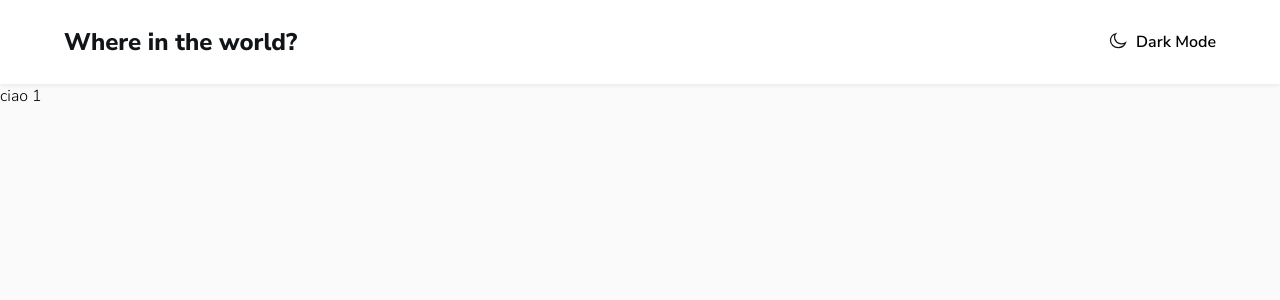
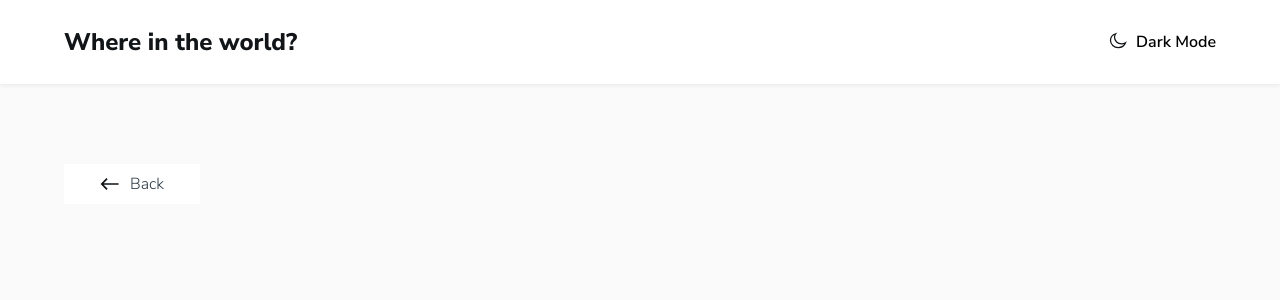
Before and after one commit to Valentinazn/Rest-Countries-PFStart2Impact, a Next.js app: page /details/1 in a window 1280 px wide. Shown: the top 300 px of the page. Built offline with nearby package versions, Linux system fonts and the light colour scheme; no server answers.

Commit message:
Updated details page

```diff
--- /dev/null
+++ b/app/components/BackLink/index.tsx
@@ -0,0 +1,20 @@
+import Link from "next/link";
+import React from "react";
+import ArrowLeft from "../svg/ArrowLeft";
+
+interface IBackLink {
+  text: string;
+}
+
+const BackLink = ({ text }: IBackLink) => {
+  return (
+    <Link href={"/"}>
+      <div className="w-[136px] h-[40px] bg-white inline-flex justify-center items-center gap-[10px]">
+        <ArrowLeft />
+        <p className="text-darkBlue leading-5">{text}</p>
+      </div>
+    </Link>
+  );
+};
+
+export default BackLink;
--- a/app/components/Card/index.tsx
+++ b/app/components/Card/index.tsx
@@ -1,3 +1,4 @@
+import Link from "next/link";
 import { Welcome } from "@/app/type";
 import Image from "next/image";
 import React, { memo } from "react";
@@ -27,9 +28,12 @@ const Card = ({ data, indexOfFistCard, indexOfLastCard }: ICard) => {
                   height={160}
                 />
                 <div className="grid grid-cols-1 p-[24px]  pb-[46px]">
-                  <h3 className="text-black text-[18px] font-extrabold leading-[26px] gap-[16px]">
-                    {i.name.common}
-                  </h3>
+                  <Link href={`/details/${i.cca2}`}>
+                    <h3 className="text-black text-[18px] font-extrabold leading-[26px] gap-[16px]">
+                      {i.name.common}
+                    </h3>
+                  </Link>
+
                   <div className="grid grid-cols-1 text-black text-[14px] font-[600] leading-[16px] gap-[8px]">
                     <p>
                       Population:
--- /dev/null
+++ b/app/components/svg/ArrowLeft/index.tsx
@@ -0,0 +1,20 @@
+const ArrowLeft = () => {
+  return (
+    <svg
+      xmlns="http://www.w3.org/2000/svg"
+      width="20"
+      height="20"
+      viewBox="0 0 20 20"
+      fill="none"
+    >
+      <path
+        fillRule="evenodd"
+        clipRule="evenodd"
+        d="M6.46447 4.10744L7.64298 5.28596L3.75389 9.17504L18.6031 9.17504L18.6031 10.825L3.75389 10.825L7.64298 14.714L6.46447 15.8926L0.57191 10L6.46447 4.10744Z"
+        fill="#111517"
+      />
+    </svg>
+  );
+};
+
+export default ArrowLeft;
--- a/app/details/[id]/page.tsx
+++ /dev/null
@@ -1,7 +0,0 @@
-import React from "react";
-
-const Details = ({ params }: any) => {
-  return <div>ciao {params.id}</div>;
-};
-
-export default Details;
--- /dev/null
+++ b/app/details/[name]/page.tsx
@@ -0,0 +1,72 @@
+"use client";
+import BackLink from "@/app/components/BackLink";
+import { Currencies } from "@/app/type";
+import { useFetchCountriesQuery } from "@/redux/features/countries/countriesApiSlice";
+import Image from "next/image";
+import React from "react";
+
+interface IDetails {
+  params: { name: string };
+}
+
+const Details = ({ params }: IDetails) => {
+  const { data } = useFetchCountriesQuery(null);
+
+  const country = data?.filter((i) => i.cca2 === params.name);
+
+  console.log(country);
+
+  function getObjectProps<Obj, Key extends keyof Obj>(
+    obj: Obj,
+    key: Key
+  ): Obj[Key] {
+    return obj[key];
+  }
+
+  return (
+    <main className="max-w-[1360px]  w-[90%]  my-0 mx-auto">
+      <div className="mt-[80px]">
+        <BackLink text={"Back"} />
+      </div>
+      {country?.map((x) => {
+        const g = getObjectProps(
+          x.currencies,
+          Object.keys(x.currencies) as unknown as keyof Currencies
+        );
+
+        const c: Currencies[] = [];
+
+        return (
+          <div className="grid mt-[80px] grid-cols-2 gap-[120px]">
+            <Image
+              className="w-full"
+              src={x.flags.svg}
+              alt={""}
+              width={300}
+              height={300}
+            />
+            <div className="grid grid-cols-1">
+              <h2>{x.name.common}</h2>
+              <div className="grid grid-cols-2">
+                <div>
+                  <p>Native Name:</p>
+                  <p>Population:{x.population}</p>
+                  <p>Region:{x.region}</p>
+                  <p>Sub Region:{x.subregion}</p>
+                  <p>Capital:{x.capital}</p>
+                </div>
+                <div>
+                  <p>Top Level Domain:{x.tld}</p>
+                  <p>Currencies: {g?.name}</p>
+                  <p>Languages</p>
+                </div>
+              </div>
+            </div>
+          </div>
+        );
+      })}
+    </main>
+  );
+};
+
+export default Details;
--- a/app/type.ts
+++ b/app/type.ts
@@ -1,59 +1,247 @@
 export interface Welcome {
   name: Name;
-  tld: string[];
+  tld?: string[];
   cca2: string;
-  ccn3: string;
+  ccn3?: string;
   cca3: string;
-  independent: boolean;
-  status: string;
+  cioc?: string;
+  independent?: boolean;
+  status: Status;
   unMember: boolean;
   currencies: Currencies;
   idd: Idd;
-  capital: string[];
+  capital?: string[];
   altSpellings: string[];
-  region: string;
-  subregion: string;
-  languages: Languages;
+  region: Region;
+  subregion?: string;
+  languages?: { [key: string]: string };
   translations: { [key: string]: Translation };
   latlng: number[];
   landlocked: boolean;
   area: number;
-  demonyms: Demonyms;
+  demonyms?: Demonyms;
   flag: string;
   maps: Maps;
   population: number;
+  fifa?: string;
   car: Car;
   timezones: string[];
-  continents: string[];
+  continents: Continent[];
   flags: Flags;
   coatOfArms: CoatOfArms;
-  startOfWeek: string;
+  startOfWeek: StartOfWeek;
   capitalInfo: CapitalInfo;
+  borders?: string[];
+  gini?: { [key: string]: number };
+  postalCode?: PostalCode;
 }
 
 export interface CapitalInfo {
-  latlng: number[];
+  latlng?: number[];
 }
 
 export interface Car {
-  signs: string[];
-  side: string;
+  signs?: string[];
+  side: Side;
 }
 
-export interface CoatOfArms {}
+export enum Side {
+  Left = "left",
+  Right = "right",
+}
+
+export interface CoatOfArms {
+  png?: string;
+  svg?: string;
+}
+
+export enum Continent {
+  Africa = "Africa",
+  Antarctica = "Antarctica",
+  Asia = "Asia",
+  Europe = "Europe",
+  NorthAmerica = "North America",
+  Oceania = "Oceania",
+  SouthAmerica = "South America",
+}
 
 export interface Currencies {
-  USD: Usd;
+  USD?: Aed;
+  PEN?: Aed;
+  TOP?: Aed;
+  EUR?: Aed;
+  PAB?: Aed;
+  MGA?: Aed;
+  XAF?: Aed;
+  HUF?: Aed;
+  MNT?: Aed;
+  SAR?: Aed;
+  SZL?: Aed;
+  ZAR?: Aed;
+  UGX?: Aed;
+  PYG?: Aed;
+  XOF?: Aed;
+  MUR?: Aed;
+  CKD?: Aed;
+  NZD?: Aed;
+  NPR?: Aed;
+  SCR?: Aed;
+  AED?: Aed;
+  BYN?: Aed;
+  DOP?: Aed;
+  LYD?: Aed;
+  PHP?: Aed;
+  ALL?: Aed;
+  IDR?: Aed;
+  THB?: Aed;
+  KES?: Aed;
+  LRD?: Aed;
+  INR?: Aed;
+  BHD?: Aed;
+  MWK?: Aed;
+  ISK?: Aed;
+  BND?: Aed;
+  SGD?: Aed;
+  WST?: Aed;
+  GEL?: Aed;
+  PGK?: Aed;
+  GHS?: Aed;
+  AFN?: Aed;
+  CRC?: Aed;
+  FJD?: Aed;
+  KRW?: Aed;
+  TWD?: Aed;
+  CZK?: Aed;
+  NIO?: Aed;
+  CLP?: Aed;
+  GMD?: Aed;
+  BZD?: Aed;
+  MVR?: Aed;
+  VUV?: Aed;
+  MYR?: Aed;
+  XCD?: Aed;
+  IRR?: Aed;
+  RUB?: Aed;
+  AUD?: Aed;
+  KID?: Aed;
+  BDT?: Aed;
+  AMD?: Aed;
+  MXN?: Aed;
+  OMR?: Aed;
+  CHF?: Aed;
+  BSD?: Aed;
+  TVD?: Aed;
+  DKK?: Aed;
+  FOK?: Aed;
+  KYD?: Aed;
+  EGP?: Aed;
+  AZN?: Aed;
+  GBP?: Aed;
+  IMP?: Aed;
+  BBD?: Aed;
+  GTQ?: Aed;
+  JPY?: Aed;
+  VND?: Aed;
+  HKD?: Aed;
+  AOA?: Aed;
+  MZN?: Aed;
+  BWP?: Aed;
+  SYP?: Aed;
+  MDL?: Aed;
+  GGP?: Aed;
+  XPF?: Aed;
+  PLN?: Aed;
+  TTD?: Aed;
+  KZT?: Aed;
+  AWG?: Aed;
+  SRD?: Aed;
+  BMD?: Aed;
+  MRU?: Aed;
+  SLL?: Aed;
+  GNF?: Aed;
+  PKR?: Aed;
+  LSL?: Aed;
+  TJS?: Aed;
+  ERN?: Aed;
+  JEP?: Aed;
+  KHR?: Aed;
+  ANG?: Aed;
+  UYU?: Aed;
+  DZD?: Aed;
+  MAD?: Aed;
+  CVE?: Aed;
+  MOP?: Aed;
+  GYD?: Aed;
+  NOK?: Aed;
+  SSP?: Aed;
+  LBP?: Aed;
+  KWD?: Aed;
+  SHP?: Aed;
+  MMK?: Aed;
+  ILS?: Aed;
+  TMT?: Aed;
+  VES?: Aed;
+  TND?: Aed;
+  TRY?: Aed;
+  COP?: Aed;
+  KMF?: Aed;
+  SBD?: Aed;
+  UZS?: Aed;
+  JOD?: Aed;
+  CUC?: Aed;
+  CUP?: Aed;
+  KGS?: Aed;
+  SEK?: Aed;
+  CDF?: Aed;
+  GIP?: Aed;
+  SOS?: Aed;
+  LKR?: Aed;
+  LAK?: Aed;
+  YER?: Aed;
+  FKP?: Aed;
+  ZMW?: Aed;
+  RSD?: Aed;
+  STN?: Aed;
+  DJF?: Aed;
+  BGN?: Aed;
+  ARS?: Aed;
+  NGN?: Aed;
+  RWF?: Aed;
+  CAD?: Aed;
+  KPW?: Aed;
+  MKD?: Aed;
+  ZWL?: Aed;
+  CNY?: Aed;
+  ETB?: Aed;
+  BIF?: Aed;
+  UAH?: Aed;
+  TZS?: Aed;
+  QAR?: Aed;
+  BRL?: Aed;
+  SDG?: BAM;
+  RON?: Aed;
+  IQD?: Aed;
+  BTN?: Aed;
+  HNL?: Aed;
+  NAD?: Aed;
+  HTG?: Aed;
+  BAM?: BAM;
+  JMD?: Aed;
+  BOB?: Aed;
 }
 
-export interface Usd {
+export interface Aed {
   name: string;
   symbol: string;
 }
 
+export interface BAM {
+  name: string;
+}
+
 export interface Demonyms {
   eng: Eng;
-  fra: Eng;
+  fra?: Eng;
 }
 
 export interface Eng {
@@ -64,17 +252,12 @@ export interface Eng {
 export interface Flags {
   png: string;
   svg: string;
+  alt?: string;
 }
 
 export interface Idd {
-  root: string;
-  suffixes: string[];
-}
-
-export interface Languages {
-  cal: string;
-  cha: string;
-  eng: string;
+  root?: string;
+  suffixes?: string[];
 }
 
 export interface Maps {
@@ -85,16 +268,35 @@ export interface Maps {
 export interface Name {
   common: string;
   official: string;
-  nativeName: NativeName;
-}
-
-export interface NativeName {
-  cal: Translation;
-  cha: Translation;
-  eng: Translation;
+  nativeName?: { [key: string]: Translation };
 }
 
 export interface Translation {
   official: string;
   common: string;
 }
+
+export interface PostalCode {
+  format: string;
+  regex?: string;
+}
+
+export enum Region {
+  Africa = "Africa",
+  Americas = "Americas",
+  Antarctic = "Antarctic",
+  Asia = "Asia",
+  Europe = "Europe",
+  Oceania = "Oceania",
+}
+
+export enum StartOfWeek {
+  Monday = "monday",
+  Saturday = "saturday",
+  Sunday = "sunday",
+}
+
+export enum Status {
+  OfficiallyAssigned = "officially-assigned",
+  UserAssigned = "user-assigned",
+}
```
